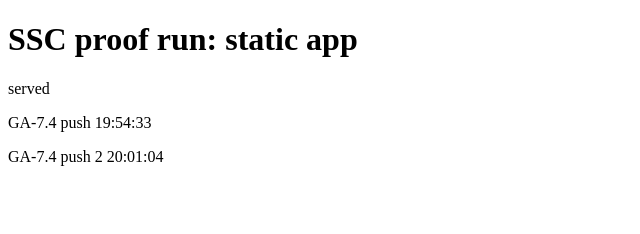
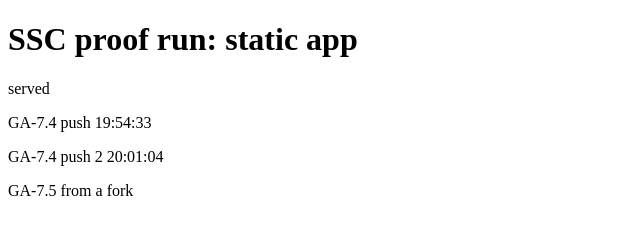
Before and after one commit to Delimitus/ssc-github-proof, a plain HTML site: page index.html in a window 1280 px wide. Shown: the whole page, without its empty margins (0-640 px from the left). Drawn offline with Linux system fonts and the light colour scheme.

Commit message:
GA-7.5 fork change

```diff
--- a/index.html
+++ b/index.html
@@ -3,3 +3,4 @@
 <body><main><h1>SSC proof run: static app</h1><p id="ok">served</p></main></body></html>
 <p>GA-7.4 push 19:54:33</p>
 <p>GA-7.4 push 2 20:01:04</p>
+<p>GA-7.5 from a fork</p>
```
